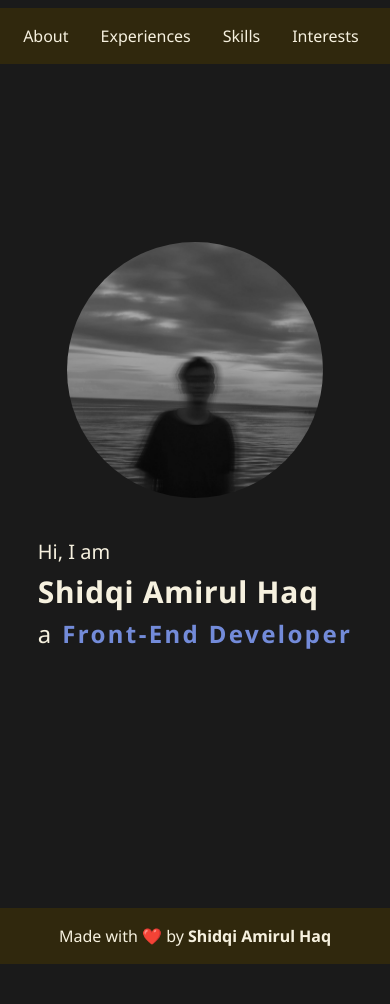
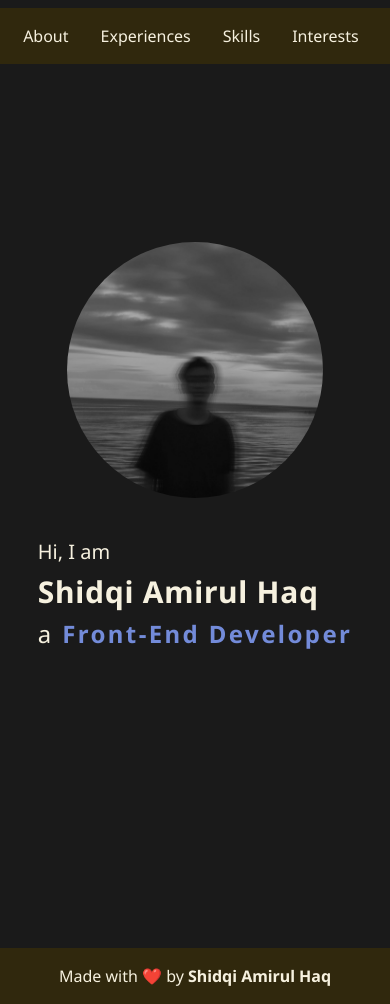
Before and after one commit to shidqi29/assignment-3-portfolio, a React (Vite) app: page / in a window 390 px wide. Shown: the top 1004 px of the page. Before the commit the page ends 964 px from the top, so only its background shows below. Built offline with nearby package versions, Linux system fonts and the light colour scheme.

Commit message:
style[footer]: fix margin for footer

```diff
--- a/src/components/layout/Footer.jsx
+++ b/src/components/layout/Footer.jsx
@@ -1,11 +1,13 @@
 const Footer = () => {
-    return (
-        <footer className="flex justify-center bg-secondary">
-            <div className="py-4">
-                <p>Made with ❤️ by <strong>Shidqi Amirul Haq</strong></p>
-            </div>
-        </footer>
-    );
-}
+  return (
+    <footer className="mt-10 flex justify-center bg-secondary md:mt-5 lg:mt-0">
+      <div className="py-4">
+        <p>
+          Made with ❤️ by <strong>Shidqi Amirul Haq</strong>
+        </p>
+      </div>
+    </footer>
+  );
+};
 
 export default Footer;
```
